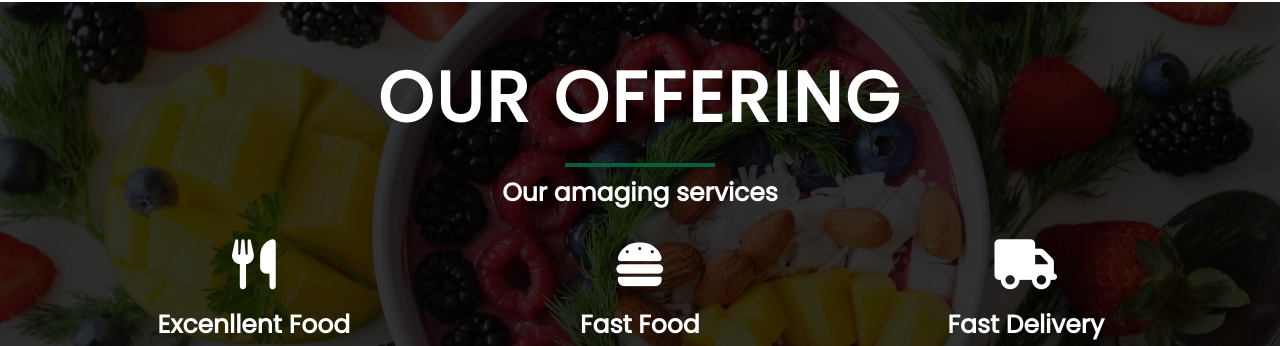
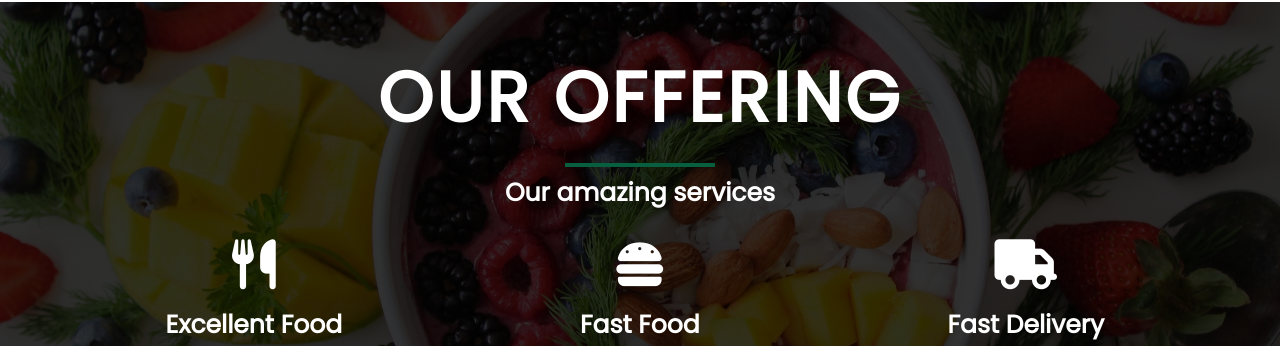
Before and after one commit to YSCodedesigner/foodwebpage, a plain HTML site: page index.html in a window 1280 px wide. Shown: the part 1262-1608 px from the top of the page. Drawn offline with nearby package versions, Linux system fonts and the light colour scheme.

Commit message:
Update index.html

```diff
--- a/index.html
+++ b/index.html
@@ -80,12 +80,12 @@
 <section class="services" id="services">
     <div class="row">
         <h2 class="title">Our Offering</h2>
-        <h3>Our amaging services</h3>
+        <h3>Our amazing services</h3>
     </div>
     <div class="row">
         <div class="col span_1_of_3 box">
             <i class="fas fa-utensils"></i>
-            <h3>Excenllent Food</h3>
+            <h3>Excellent Food</h3>
             <p class="little-description">Lorem ipsum carrots enhanced rebates. But the pain was, as if to welcome the pleasures they have these symptoms </p>
         </div>
         <div class="col span_1_of_3 box">
```
